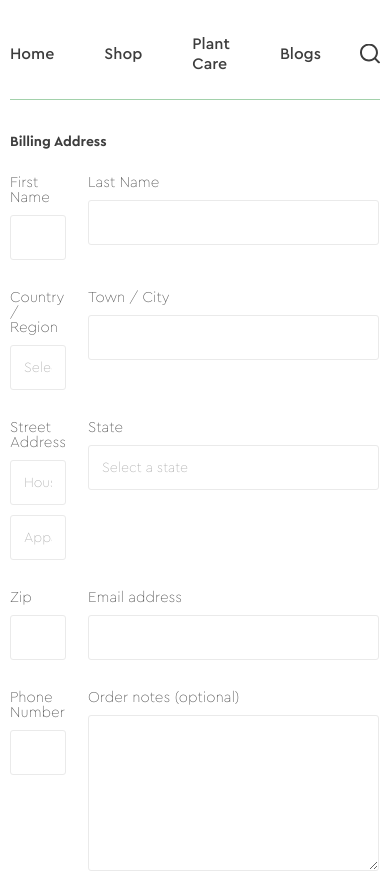
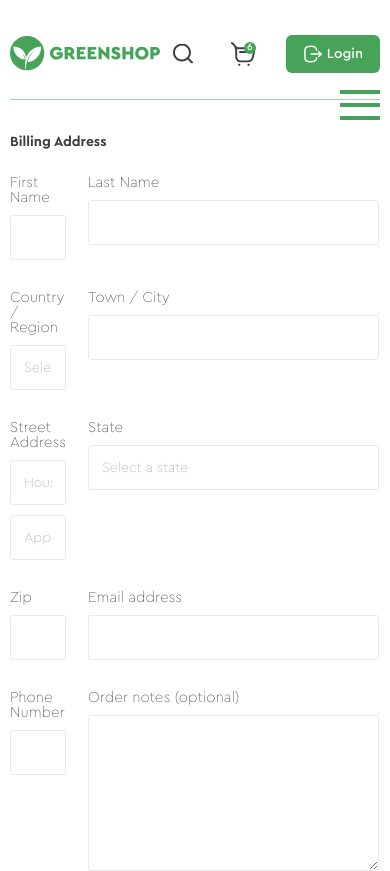
Before and after one commit to progdidi/greenshop, a React (Create React App) app: page /shop/shoppingcart/checkout in a window 390 px wide. Shown: the top 871 px of the page. Built offline with nearby package versions, Linux system fonts and the light colour scheme.

Commit message:
hamburger btn

```diff
--- a/src/App.js
+++ b/src/App.js
@@ -18,6 +18,7 @@ function App() {
     <div className="App">
       <Router>
           <Header/>
+          <main className="main">
             <Routes>
               <Route path="/" element={<MainPage/>} />
               <Route path="/shop" element={<ShopPage/>} />
@@ -37,7 +38,10 @@ function App() {
 
 
             </Routes>
+          </main>
+
           <Footer/>
+
       </Router>
 
     </div>
--- a/src/components/Header/Header.js
+++ b/src/components/Header/Header.js
@@ -8,6 +8,8 @@ import basket from './basket.svg';
 import './header.scss';
 
 const Header = () => {
+
+
     return (
         <>
         <header className="header">
@@ -18,6 +20,11 @@ const Header = () => {
                     </NavLink>
 
                     <nav className="menu">
+                        <button className="menu__btn">
+                            <span></span>
+                            <span></span>
+                            <span></span>
+                        </button>
                         <ul className="menu__list">
                             <li className="menu__list-item">
                                 <NavLink to="/" className="menu__list-link">Home</NavLink>
--- a/src/components/Header/header.scss
+++ b/src/components/Header/header.scss
@@ -31,6 +31,22 @@
                 }
             }
             &-link {
+            }
+        }
+        &__btn {
+            width: 40px;
+            height: 30px;
+            display: flex;
+            flex-direction: column;
+            justify-content: space-between;
+            padding: 0;
+            border: none;
+            background-color: transparent;
+            display: none;
+            span {
+                height: 4px;
+                width: 100%;
+                background-color: $green-color;
             }
         }
     }
@@ -132,3 +148,48 @@
         }
     }
 }
+
+@media (max-width: 1100px) {
+    .header {
+        .logo {
+            position: relative;
+            z-index: 10;
+        }
+
+        .menu {
+            &__btn {
+                display: flex;
+                right: 10px;
+                top: 90px;
+                position: absolute;
+                z-index: 10;
+                cursor: pointer;
+            }
+            &__list {
+                position: absolute;
+                z-index: 5;
+                background-color: $green-color;
+                flex-direction: column;
+                padding-top: 100px;
+                height: 50vh;
+                left: 0;
+                right: 0;
+                top: 0;
+                align-items: center;
+                justify-content: center;
+                transform: translateY(-100%);
+                transition: all 0.5s ease;
+                &.menu__list-active {
+                    transform: translateY(0);
+                }
+                &-item {
+                    padding: 20px 0;
+                    padding-left: 0;
+                }
+                &-item + .menu__list-item {
+                    margin-left: 0;
+                }
+            }
+        }
+    }
+}
--- a/src/components/Modals/Modals.js
+++ b/src/components/Modals/Modals.js
@@ -1,6 +1,7 @@
 import thanks from "./images/thanks.svg";
 import google from "./images/google.svg";
 import facebook from "./images/facebook.svg";
+import OrderDetails from "../OrderDetails/OrderDetails";
 
 import './modals.scss';
 
@@ -36,19 +37,7 @@ const Modals = () => {
 
                     <div className="recieved__details">
                         <h6 className="recieved__details-title">Order Details</h6>
-                        <table className="recieved__details-table">
-                            <tr className="recieved__details-headers">
-                                <th className="recieved__details-header">Products</th>
-                                <th className="recieved__details-header">Qty</th>
-                                <th className="recieved__details-header">Subtotal</th>
-                            </tr>
-
-                            <tr className="recieved__details-item">
-                                <td className="recieved__details-data">product</td>
-                                <td className="recieved__details-data">2</td>
-                                <td className="recieved__details-data">238$</td>
-                            </tr>
-                        </table>
+                        <OrderDetails/>
 
                         <p className="recieved__details-ship">Shiping $16.00</p>
                         <p className="recieved__details-total">Total $2,699.00</p>
--- a/src/index.js
+++ b/src/index.js
@@ -4,6 +4,7 @@ import App from './App';
 import './style/style.scss';
 
 const root = ReactDOM.createRoot(document.getElementById('root'));
+
 root.render(
   <React.StrictMode>
     <App />
--- a/src/style/style.scss
+++ b/src/style/style.scss
@@ -11,6 +11,20 @@ button {
     cursor: pointer;
 }
 
+html, body {
+    height: 100%;
+}
+
+#root {
+    height: 100%;
+}
+
+.App {
+    min-height: 100%;
+    display: flex;
+    flex-direction: column;
+}
+
 body {
     font-family: 'Cera Pro', sans-serif;
     color: $black-color;
@@ -19,6 +33,12 @@ body {
     line-height: 24px;
 }
 
+
+.main {
+    flex-grow: 1;
+    min-height: 30vh;
+}
+
 .container {
     max-width: 1232px;
     padding: 0 10px;
```
Lines whose indentation alone changed are shown as unchanged.
